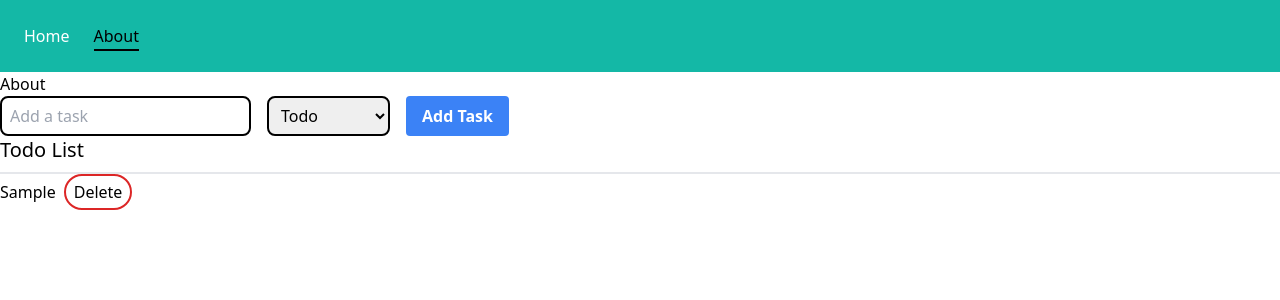
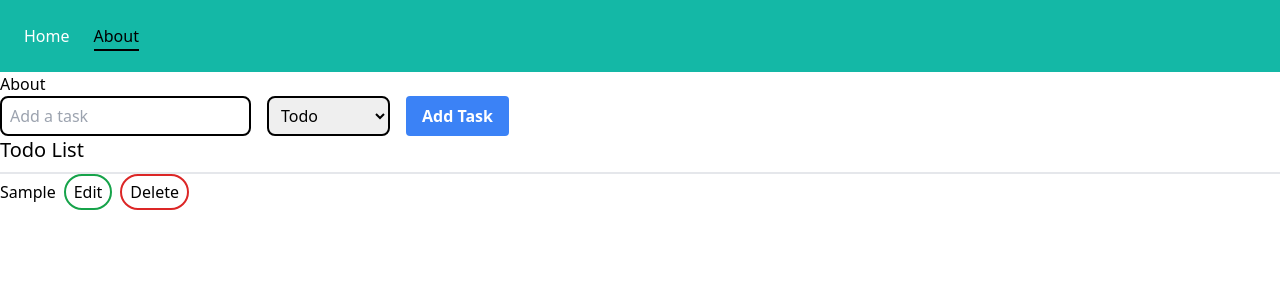
Before and after one commit to ait-varun/React, a React (Vite) app: page /about in a window 1280 px wide. Both pictures are taken after typing "Sample" into the empty fields and a click on the button "Add Task". Shown: the top 300 px of the page. Built offline with nearby package versions, Linux system fonts and the light colour scheme.

Commit message:
updated input red on edit click

```diff
--- a/src/components/common/todoList.jsx
+++ b/src/components/common/todoList.jsx
@@ -1,6 +1,6 @@
 import PropTypes from "prop-types";
 
-export default function TodoList({ tasks, status, deleteTask }) {
+export default function TodoList({ tasks, status, deleteTask, editTask }) {
   // console.log(tasks);
   return (
     <>
@@ -14,6 +14,11 @@ export default function TodoList({ tasks, status, deleteTask }) {
               {tasks.map((task) => (
                 <li key={task.id}>
                   {task.task}
+                  <button
+                    className="ml-2 border-2 border-green-600 rounded-full px-2 py-1"
+                    onClick={() => editTask(task)}>
+                    Edit
+                  </button>
                   <button
                     className="ml-2 border-2 border-red-600 rounded-full px-2 py-1"
                     onClick={() => deleteTask(task.id)}>
@@ -41,4 +46,5 @@ TodoList.propTypes = {
   ),
   status: PropTypes.string.isRequired,
   deleteTask: PropTypes.func.isRequired,
+  editTask: PropTypes.func.isRequired,
 };
--- a/src/output.css
+++ b/src/output.css
@@ -630,6 +630,11 @@ video {
   border-color: rgb(220 38 38 / var(--tw-border-opacity));
 }
 
+.border-green-600 {
+  --tw-border-opacity: 1;
+  border-color: rgb(22 163 74 / var(--tw-border-opacity));
+}
+
 .bg-blue-500 {
   --tw-bg-opacity: 1;
   background-color: rgb(59 130 246 / var(--tw-bg-opacity));
--- a/src/pages/About/about.jsx
+++ b/src/pages/About/about.jsx
@@ -37,6 +37,12 @@ export default function About() {
     }));
   };
 
+  const handleEditTask = (task) => {
+    console.log(task);
+    inputRef.current.focus();
+    inputRef.current.value = task.task;
+  };
+
   return (
     <div>
       <h1>About</h1>
@@ -52,7 +58,10 @@ export default function About() {
           name="task"
           id="task"
           defaultValue={task}
-          onChange={(e) => setTask(e.target.value)}>
+          onChange={(e) => {
+            setTask(e.target.value);
+            inputRef.current.value = "";
+          }}>
           {taskOptions.map((option) => (
             <option key={option.value} value={option.value}>
               {option.label}
@@ -69,6 +78,7 @@ export default function About() {
         tasks={tasks[task]}
         status={task}
         deleteTask={handleDeleteTask}
+        editTask={handleEditTask}
       />
     </div>
   );
```
